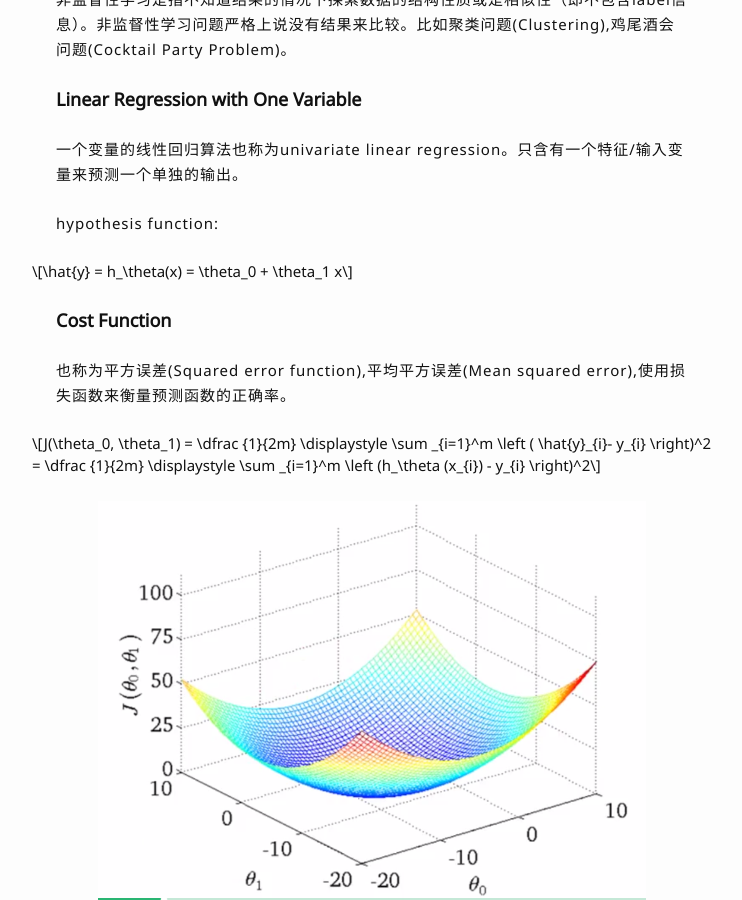
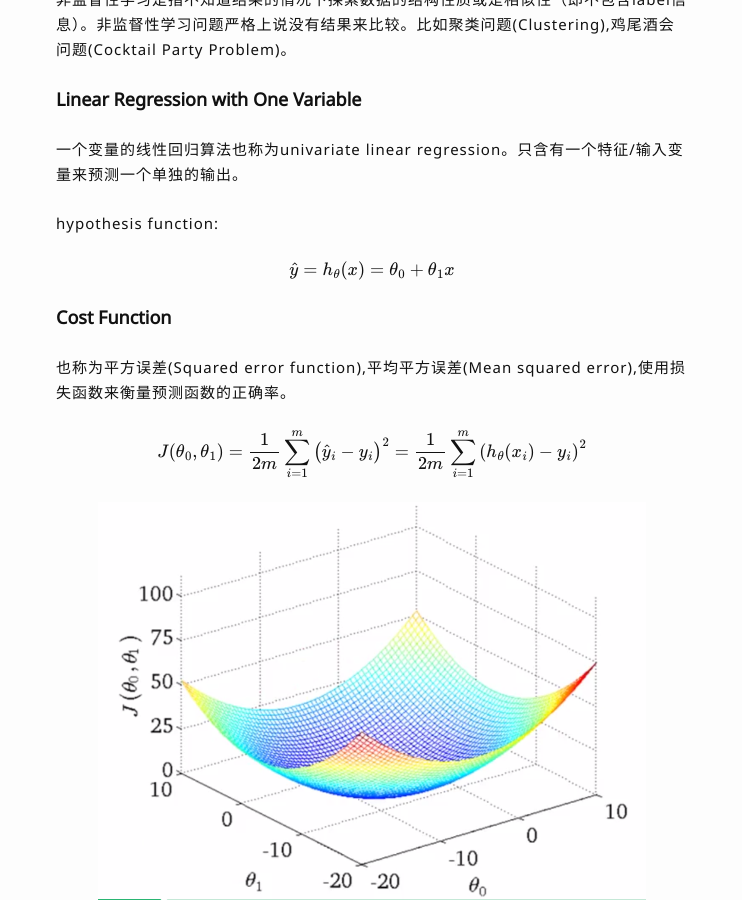
Before and after one commit to liuyanfight/liuyanfight.github.io, a Jekyll site: the page built from _posts/2016-09-20-Coursera-Maching-Learning.md, in a window 1280 px wide and 900 px high, scrolled down 1159 px. Shown: the whole window, without its empty margins (268-1010 px from the left). Built offline with Jekyll 4.4.1, drawn with Linux system fonts in a browser that asks for light colours; nearby versions of some CDN libraries; formulas are drawn with MathJax 3; comment, search, counter and statistics services are not loaded; some of the changed text lies outside the part shown.

```diff
--- a/_config.yml
+++ b/_config.yml
@@ -20,6 +20,3 @@ skillstree: false # turn on or off the skills tree in about page
 permalink: none
 markdown: kramdown
 highlighter: rouge
-kramdown:
-  input: GFM
-  syntax_highlighter: rouge
--- a/_includes/head.html
+++ b/_includes/head.html
@@ -18,8 +18,8 @@
 <link rel="stylesheet" href="/css/font-awesome/css/font-awesome.min.css">
 
 <!-- 公式 -->
-<!-- <script type="text/javascript" async
+<script type="text/javascript" async
 src="https://cdn.mathjax.org/mathjax/latest/MathJax.js?config=TeX-MML-AM_CHTML">
-</script> -->
+</script>
 
 </head>
--- a/_posts/2016-09-20-Coursera-Maching-Learning.md
+++ b/_posts/2016-09-20-Coursera-Maching-Learning.md
@@ -91,6 +91,17 @@ theta = theta - alpha * ( 1 / m) * (X' * (X * theta - y));
 %theta = [temp1;temp2];
 ~~~
 
+~~~
+<div class="post-header-container>
+  <div class="scrim {% if page.cover %}has-cover{% endif %}">
+    <header class="post-header">
+        <h1 class="title">{{ page.title }}</h1>
+        <p class="info">by <strong>{{ page.author }}</strong></p>
+    </header>
+    </div>
+</div>
+~~~
+
 3 Linear regression with multiple variables
 3.1 Feature Normalization
 
```
